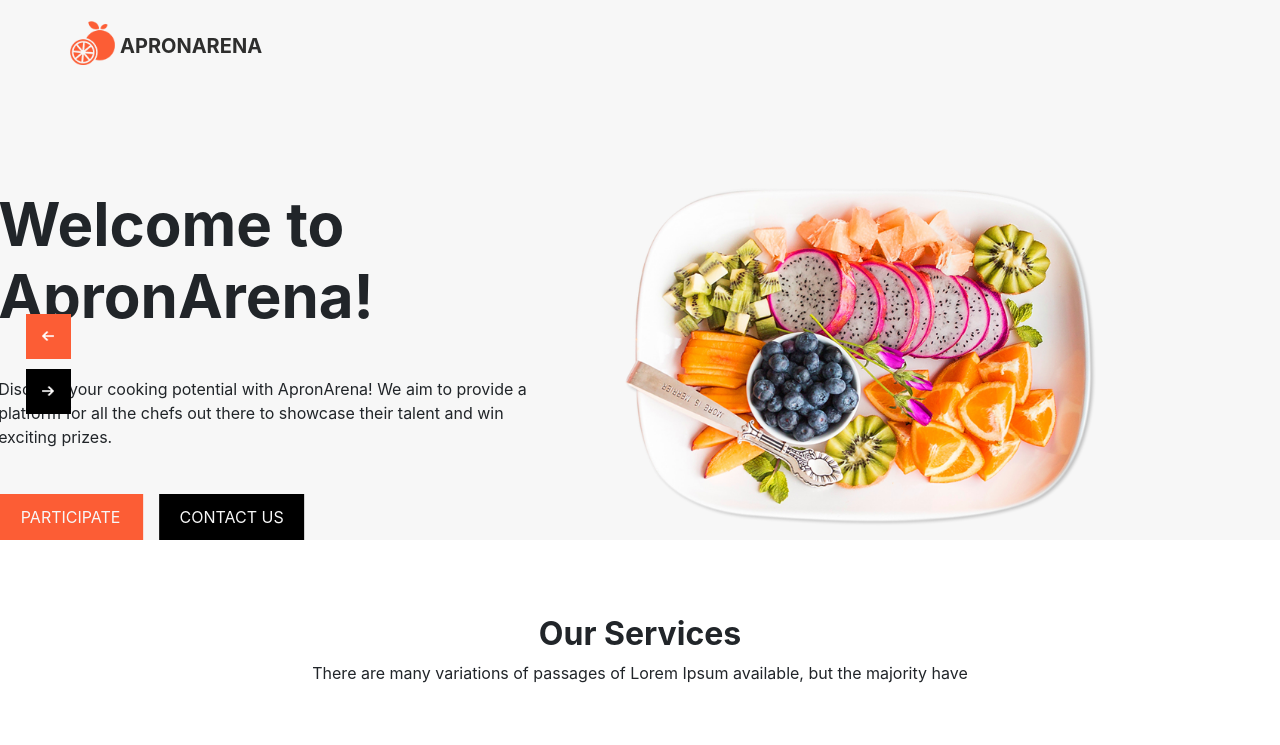
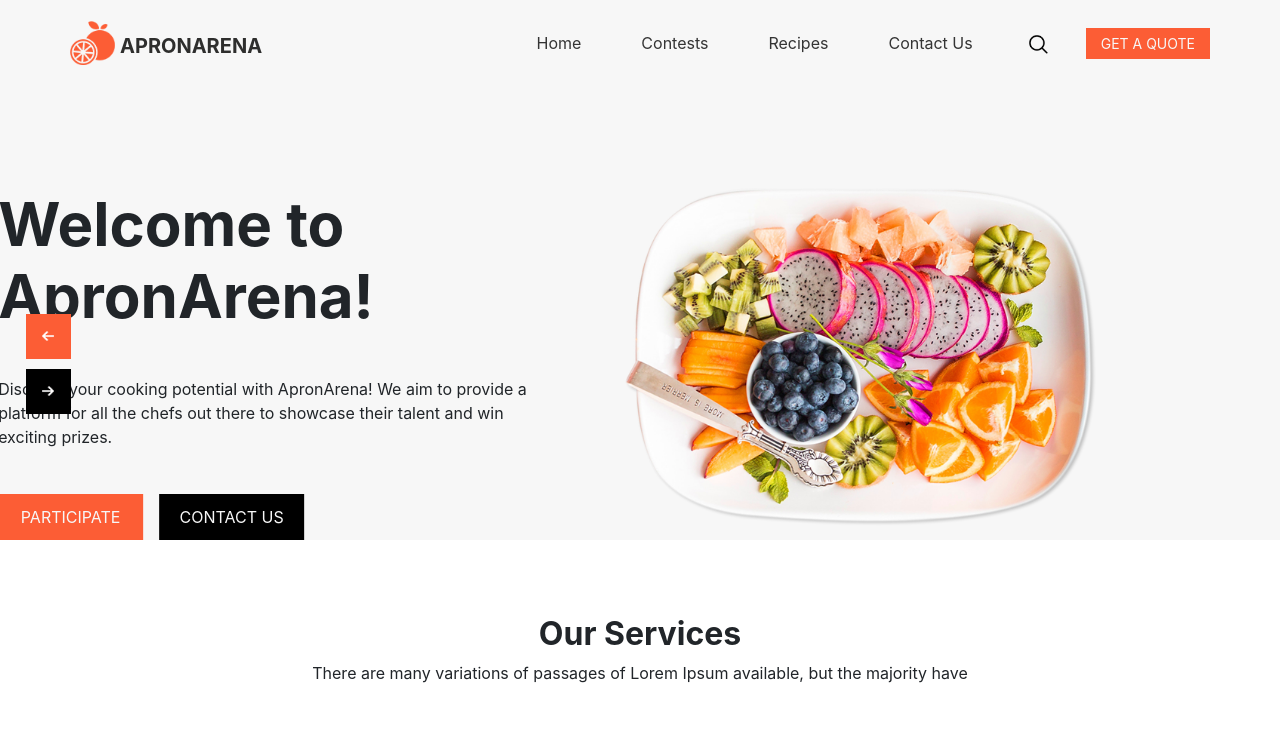
Before and after one commit to NamanSingh24/ApronArena, an Angular app in the folder Dynamic/: page /home in a window 1280 px wide. Shown: the top 745 px of the page. Built offline with nearby package versions, Linux system fonts and the light colour scheme.

Commit message:
Screen>992 toggle problem solved

```diff
--- a/Dynamic/src/app/navbar/navbar.component.html
+++ b/Dynamic/src/app/navbar/navbar.component.html
@@ -1,6 +1,6 @@
 <header class="header_section">
   <div class="container">
-    <nav class="navbar navbar-expand-lg custom_nav-container pt-3">
+    <nav class="navbar navbar-expand-lg  custom_nav-container pt-3">
       <a class="navbar-brand" routerLink="/">
         <img src="images/logo.png" alt="" /><span>
           ApronArena
@@ -17,7 +17,7 @@
       </button>
 
       <!-- Navbar collapse content -->
-      <div [ngClass]="toggle ? 'navbar-collapse' : 'collapse'" id="navbarSupportedContent">
+      <div [ngClass]="toggle || screenWidth ? 'navbar-collapse' : 'collapse'" id="navbarSupportedContent">
         <div class="d-flex ml-auto flex-column flex-lg-row align-items-center">
           <ul class="navbar-nav">
             <li class="nav-item active">
--- a/Dynamic/src/app/navbar/navbar.component.ts
+++ b/Dynamic/src/app/navbar/navbar.component.ts
@@ -1,5 +1,5 @@
 import { CommonModule } from '@angular/common';
-import { Component, ViewEncapsulation } from '@angular/core';
+import { Component, HostListener, ViewEncapsulation } from '@angular/core';
 import { RouterLink } from '@angular/router';
 
 @Component({
@@ -12,8 +12,21 @@ import { RouterLink } from '@angular/router';
 
 })
 export class NavbarComponent {
+  screenWidth:boolean;
+  constructor() {
+    this.screenWidth =  window.innerWidth>992?true:false;
+
+  }
+
+  @HostListener('window:resize', ['$event'])
+  onResize(event:any) {
+    this.screenWidth = event.target.innerWidth>992?true:false;
+
+    console.log(`Width: ${this.screenWidth}`);
+  }
 
    toggle:boolean = false;
+
    TogglerOn(){
     this.toggle = !this.toggle;
     console.log(this.toggle);
```
